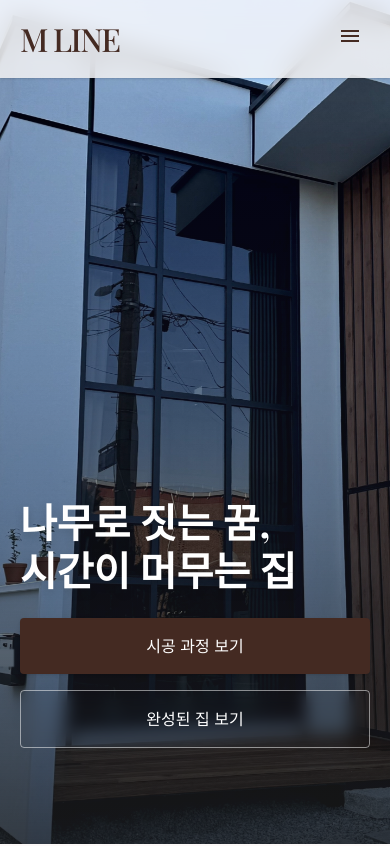
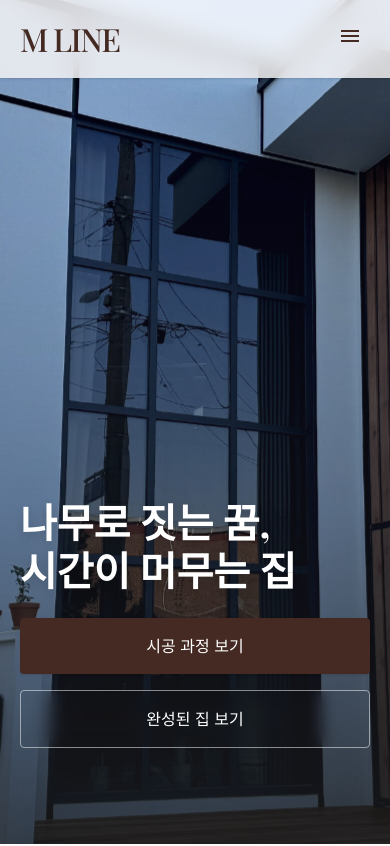
Before and after one commit to wklover777-ui/house-blog, a Next.js app: page / in a window 390 px wide. Shown: the top 846 px of the page. Built offline with nearby package versions, Linux system fonts and the light colour scheme; a web font is replaced by a local one.

Commit message:
style: zoom in mobile background image on HOME page

```diff
--- a/src/app/page.tsx
+++ b/src/app/page.tsx
@@ -6,7 +6,7 @@ export default function Home() {
       {/* Hero Background Image */}
       <div className="absolute inset-0 w-full h-full hero-zoom">
         <div
-          className="w-full h-full bg-cover bg-center md:bg-top bg-no-repeat bg-[url('/home-main-mobile.jpg')] md:bg-[url('/home-main.jpg?v=2')]"
+          className="w-full h-full bg-cover bg-[center_30%] md:bg-top bg-no-repeat bg-[url('/home-main-mobile.jpg')] md:bg-[url('/home-main.jpg?v=2')] scale-[1.15] origin-[50%_30%] md:scale-100 md:origin-center"
         />
       </div>
 
```
